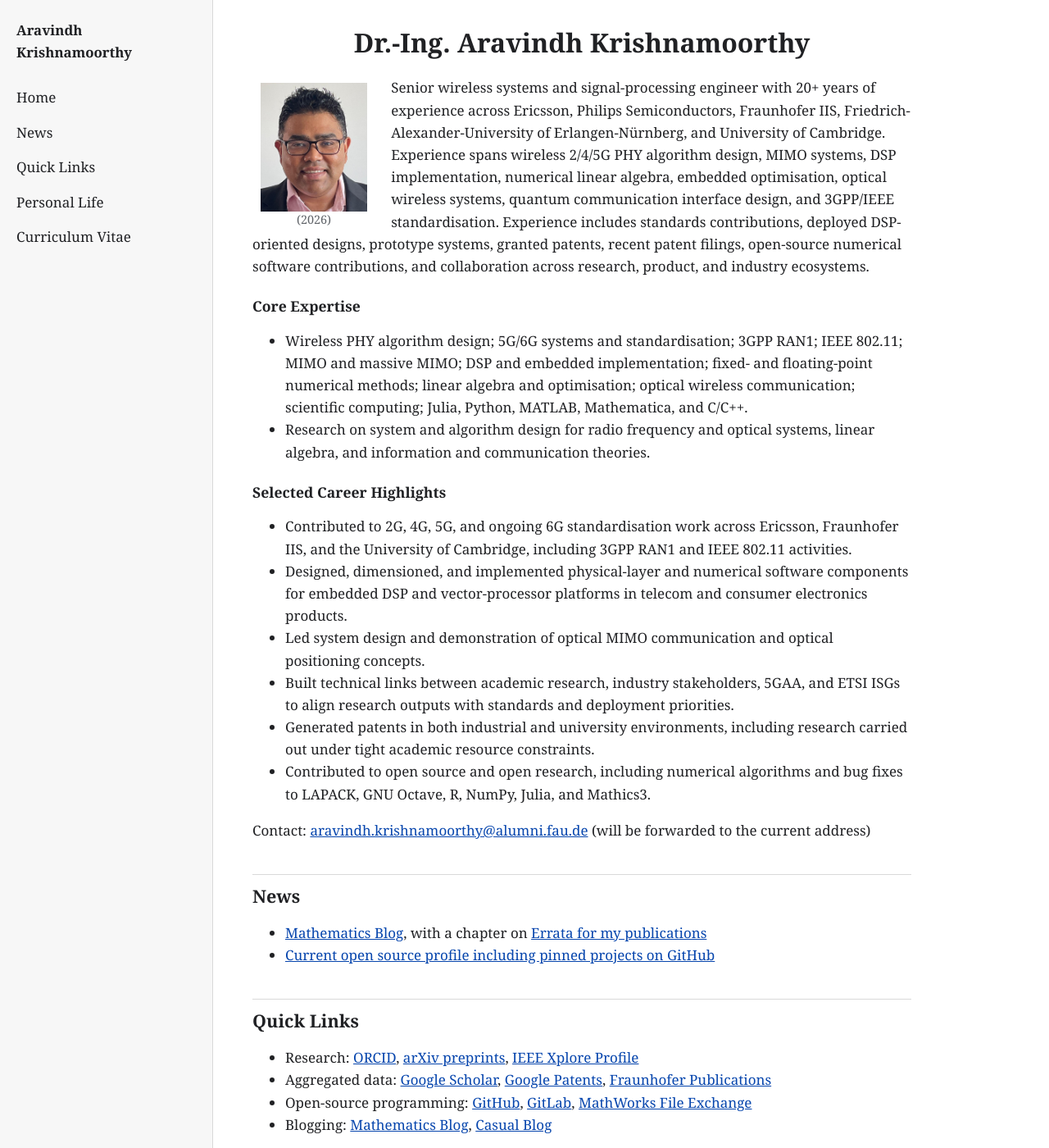
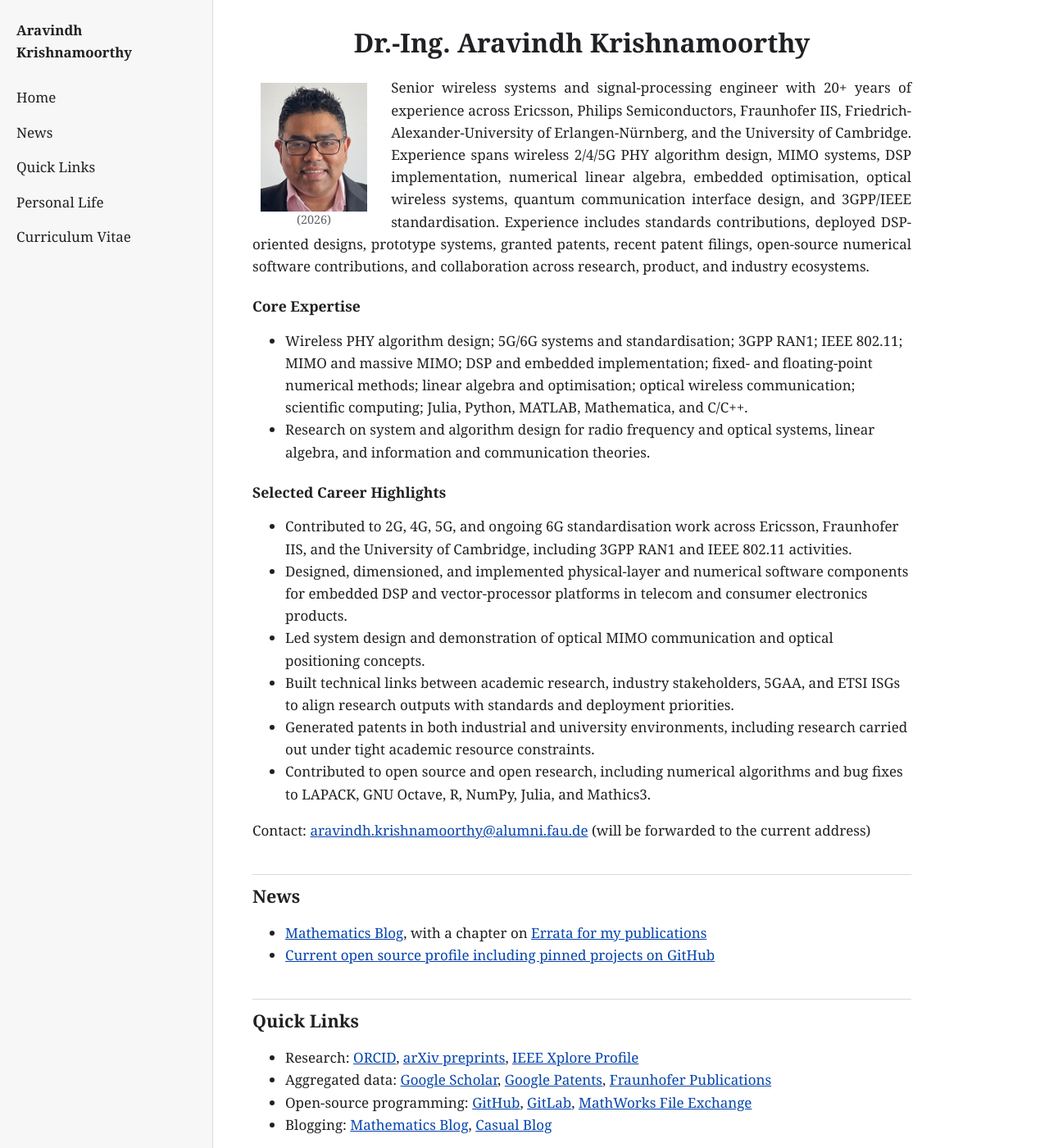
Before and after one commit to aravindh-krishnamoorthy/aravindh-krishnamoorthy.github.io, a Jekyll site: the page built from index.md, in a window 1280 px wide and 1400 px high. Shown: the whole window at 82% size. Built offline with Jekyll 4.4.1, drawn with Linux system fonts in a browser that asks for light colours.

Commit message:
Intro justified.

```diff
--- a/assets/css/style.css
+++ b/assets/css/style.css
@@ -111,6 +111,10 @@
   line-height: 1;
 }
 
+.intro-justified {
+  text-align: justify;
+}
+
 .footer {
   text-align: center;
   margin-top: 2rem;
--- a/index.md
+++ b/index.md
@@ -10,7 +10,9 @@
   <div class="profile-caption">(2026)</div>
 </div>
 
-Senior wireless systems and signal-processing engineer with 20+ years of experience across Ericsson, Philips Semiconductors, Fraunhofer IIS, Friedrich-Alexander-University of Erlangen-Nürnberg, and University of Cambridge. Experience spans wireless 2/4/5G PHY algorithm design, MIMO systems, DSP implementation, numerical linear algebra, embedded optimisation, optical wireless systems, quantum communication interface design, and 3GPP/IEEE standardisation. Experience includes standards contributions, deployed DSP-oriented designs, prototype systems, granted patents, recent patent filings, open-source numerical software contributions, and collaboration across research, product, and industry ecosystems.
+<p class="intro-justified">
+Senior wireless systems and signal-processing engineer with 20+ years of experience across Ericsson, Philips Semiconductors, Fraunhofer IIS, Friedrich-Alexander-University of Erlangen-Nürnberg, and the University of Cambridge. Experience spans wireless 2/4/5G PHY algorithm design, MIMO systems, DSP implementation, numerical linear algebra, embedded optimisation, optical wireless systems, quantum communication interface design, and 3GPP/IEEE standardisation. Experience includes standards contributions, deployed DSP-oriented designs, prototype systems, granted patents, recent patent filings, open-source numerical software contributions, and collaboration across research, product, and industry ecosystems.
+</p>
 
 ### Core Expertise
 
```
